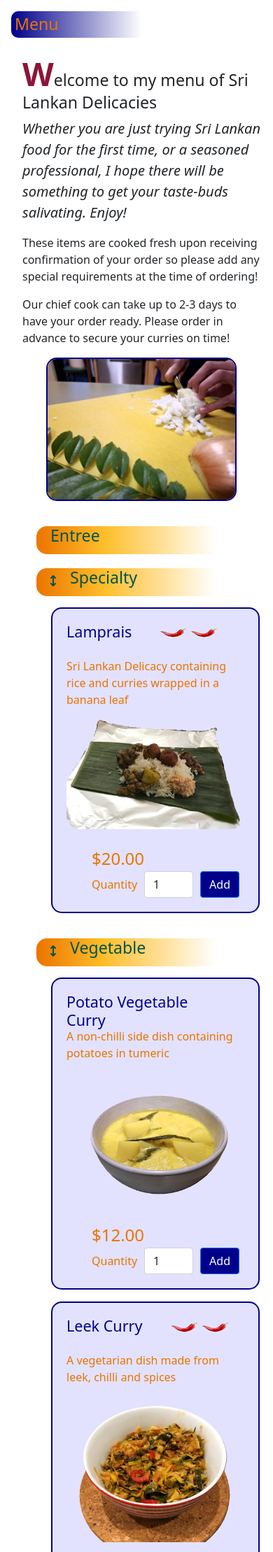
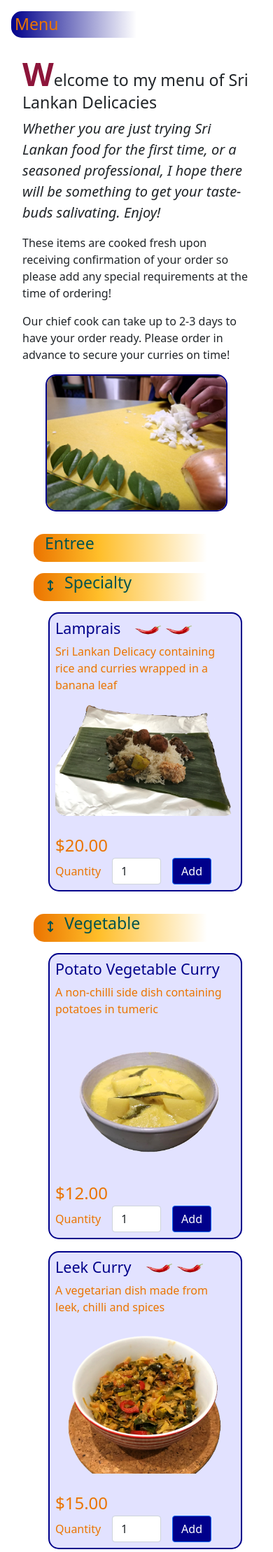
Before and after one commit to mrmansly/SriLankanFoodWebsite, a Django app: page /products/ in a window 390 px wide. Shown: the part 75-2293 px from the top of the page at 70% size. Run offline with Django 5.2, Linux system fonts and the light colour scheme; data comes from the database, SQL or seed files in the repository; style sheets or scripts are compiled from the project's sources; some libraries are stand-ins or nearby versions.

Commit message:
Reorganise media queries for css into the same element for easier reading. Remove hardcoded pixels in scss to be more responsive.

```diff
--- a/main/static/main/css/main.scss
+++ b/main/static/main/css/main.scss
@@ -1,4 +1,4 @@
-@import 'https://cdn.jsdelivr.net/npm/bootstrap@5.0.2/dist/css/bootstrap.min.css';
+@import "https://cdn.jsdelivr.net/npm/bootstrap@5.0.2/dist/css/bootstrap.min.css";
 
 // Sri Lankan Flag colours
 $lankan-white: #FFFFFF;
@@ -16,7 +16,6 @@ $lankan-light-blue: #0000C8;
   display: flex;
   height: 100%;
   flex-direction: row;
-  //max-height: calc(100% - 55px - 55px);
 }
 
 .fa-bars:before {
@@ -42,20 +41,7 @@ html, body {
   flex: 1;
   margin: 1rem !important;
 
-  .page-title-container {
-    //margin: 1rem !important;
-  }
-
-  .page-title-message {
-    //padding-left: 1rem !important;
-  }
-
-  //> div {
-  //  margin: 1rem !important;
-  //}
-
   .page-main-content {
-    //margin: 1rem !important;
     padding: 1rem;
 
     .container {
@@ -68,8 +54,6 @@ html, body {
 
 //FAQ View
 .faq-container {
-
-  gap: 20px;
 
   .faq-item {
     border-radius: 15px;
@@ -104,6 +88,12 @@ html, body {
       padding-right: 0;
       padding-left: 0;
     }
+
+    img {
+      @media (max-width: 768px) {
+        width: 30px;
+      }
+    }
   }
 
   img {
@@ -119,49 +109,25 @@ html, body {
   align-items: center;
 
   > img {
-    //cursor: pointer;
     height: 40px;
     padding-left: 0.5rem;
+
+    @media (max-width: 460px) {
+      display: none;
+    }
   }
 }
 
-@media only screen and (max-width: 768px) {
-
-  .main-content-header-image {
+.items-label {
+  @media (max-width: 768px) {
     display: none;
-  }
-
-  .checkout {
-
-    img {
-      width: 30px;
-    }
-
-  }
-
-  .items-label {
-    display: none;
-  }
-}
-
-@media only screen and (max-width: 660px) {
-  .title-container {
-    width: 350px;
-  }
-}
-
-@media only screen and (max-width: 460px) {
-  .header-image {
-    > img {
-      display: none;
-    }
   }
 }
 
 .page-title-container {
 
   background: linear-gradient(to right, $lankan-dark-blue, $lankan-white 50%);
-  border-radius: 10px;
+  border-radius: 15px;
 
   > h1, h2, h3, h4, h5, h6 {
     padding: 5px;
@@ -169,11 +135,24 @@ html, body {
     color: $lankan-saffron;
     text-align: left;
   }
+
+
+}
+
+.title-container {
+  width: 100%;
+
+  h1 {
+    padding: 0 5rem 0 5rem;
+
+    @media (max-width: 450px) {
+      padding: 0 2rem 0 2rem;
+    }
+  }
 }
 
 .title {
   color: $lankan-saffron;
-  //width: 450px;
   text-align: center;
 }
 
@@ -183,26 +162,29 @@ html, body {
   width: 600px;
   border-collapse: separate;
   border-spacing: 0 15px;
-}
 
-@media screen and (max-width: 768px) {
-  .product-table {
-    width: 300px;
+  @media (max-width: 768px) {
+    width: 90%;
     margin-left: 20px;
     border-collapse: separate;
     border-spacing: 0 15px;
   }
 }
 
+
 .product-item-row {
   padding-top: 10px;
 }
 
 .product-item {
-  padding: 20px;
+  padding: 1rem;
   border: 2px solid $lankan-dark-blue;
   border-radius: 15px;
   background: lighten($lankan-light-blue, 55%);
+
+  @media (max-width: 768px) {
+    padding: 0.5rem !important;
+  }
 
   > .product-item-header {
     display: flex;
@@ -211,16 +193,14 @@ html, body {
     align-content: center;
     color: $lankan-dark-blue;
 
-    //> h4 {
-    //  align-content: center;
-    //}
+    @media (max-width: 768px) {
+      height: initial !important;
+      gap: 20px !important;
+    }
 
-    > .warning-image-container {
-      //display: flex;
-      //flex-direction: row;
+    > .ingredients-warning-container {
       gap: 20px;
       margin-bottom: .5rem;
-      //position: relative;
 
       > img {
         width: 40px;
@@ -228,50 +208,16 @@ html, body {
     }
   }
 
-  //.chilli-container {
-  //  //display: flex;
-  //  //flex-direction: row;
-  //  //position: relative;
-  //
-  //  > img {
-  //    //position: absolute;
-  //    width: 40px;
-  //    //height: auto;
-  //  }
-  //}
-  //
-  //.peanut-container {
-  //  //position: relative;
-  //
-  //  > img {
-  //    //position: absolute;
-  //    width: 40px;
-  //    top: 0;
-  //    left: 10px;
-  //  }
-  //}
-
   .product-img {
-    //width: 300px;
-    //height: 200px;
-    border-radius: 20px;
+    border-radius: 15px;
     cursor: pointer;
   }
 
   > .product-details-container {
-
     display: flex;
     flex-direction: column;
     justify-content: space-around;
-
-    > div {
-      //
-      //display: flex;
-      //flex-direction: row;
-      //gap: 40px;
-    }
   }
-
 }
 
 .product-price {
@@ -300,7 +246,7 @@ html, body {
   display: flex;
   flex-direction: row;
   align-items: center;
-  gap: 10px;
+  gap: 1rem;
 
   > label {
     align-items: center;
@@ -311,27 +257,21 @@ html, body {
   }
 }
 
-.no-image {
-  width: 200px;
-  height: 150px;
-  text-align: center;
-  color: $lankan-dark-red;
-}
-
 .sidebar {
   display: flex;
   background: linear-gradient($lankan-dark-blue, $lankan-light-blue, $lankan-dark-blue);
   padding-top: 50px;
   flex-direction: column;
-  width: 160px;
+  width: 130px;
   transition: height 0.5s ease;
 
   a {
-    padding: 6px 8px 6px 16px;
+    padding: 0.5rem;
     text-decoration: none;
     color: $lankan-saffron;
     font-size: 25px;
     display: block;
+    text-align: center;
   }
 
   a:hover {
@@ -352,7 +292,7 @@ html, body {
   }
 
   > h3 {
-    padding: 0 20px 0 20px;
+    padding-left: 1rem;
     color: $lankan-green;
   }
 }
@@ -391,7 +331,6 @@ html, body {
 .action-button {
   background-color: $lankan-dark-blue;
   color: $lankan-white;
-  //margin-top: 1rem;   // this needs to stay off (for order details screen)
 
   &:hover {
     background-color: $lankan-light-blue;
@@ -409,6 +348,10 @@ html, body {
   height: 40px;
   margin-bottom: 30px;
 
+  @media (max-width: 992px) {
+    display: none;
+  }
+
   > a {
     color: $lankan-green;
     text-decoration: none;
@@ -420,21 +363,9 @@ html, body {
   }
 }
 
-@media only screen and (max-width: 992px) {
-  .menu-classification {
-    display: none;
-  }
-}
-
 .classification-item {
-  margin: 20px 0 0 20px;
+  margin: 1rem 0 0 1rem;
   color: $lankan-saffron;
-
-  > h5 {
-    margin-left: 40px;
-    margin-top: inherit;
-  }
-
 }
 
 .cart-quantity {
@@ -442,35 +373,11 @@ html, body {
 }
 
 .form-container {
-
-  //display: flex;
-  //flex-direction: column;
   gap: 20px;
 
   > div {
-    //@extend .col-12;
-
-    color:$lankan-black;
-    //display: flex;
-    //flex-direction: row;
-    //gap: 10px;
+    color: $lankan-black;
   }
-
-  //label {
-  //  width: 100px;
-  //}
-  //
-  //input[type="checkbox"] {
-  //  width: 15px;
-  //}
-  //
-  //input {
-  //  width: 300px;
-  //}
-  //
-  //> button {
-  //  width: 150px;
-  //}
 }
 
 .email-table {
@@ -490,14 +397,7 @@ html, body {
 .border-bottom-double {
   border-bottom: double 2px !important;
   border-bottom-color: $lankan_black;
-  //border-width: 1;
 }
-
-//.warning-img {
-//  width: 40px;
-//  //rotate: -40deg;
-//}
-
 
 /* Modal Styles */
 .modal {
@@ -581,10 +481,6 @@ html, body {
   transform: scale(2); //Zoom Factor
 }
 
-//.form-container label {
-//  width: 150px !important;
-//}
-
 .hide-field {
   display: none !important;
 }
@@ -594,6 +490,10 @@ html, body {
   padding-left: 0;
   padding-right: 0;
   margin-bottom: 1rem;
+
+  @media (max-width: 768px) {
+    display: none;
+  }
 
   > img {
     max-height: 300px;
@@ -607,13 +507,8 @@ html, body {
   cursor: pointer;
 }
 
-//.left-col-image {
-//  width: 100%;
-//  //border: 50px solid $lankan-white;
-//}
-
 .article-first-paragraph {
-  h1::first-letter,h2::first-letter,h3::first-letter,h4::first-letter,h5::first-letter {
+  h1::first-letter, h2::first-letter, h3::first-letter, h4::first-letter, h5::first-letter {
     text-transform: uppercase;
     font-size: 2em;
     font-weight: bold;
@@ -621,12 +516,11 @@ html, body {
   }
 }
 
-
 .image-frame {
-    max-width: 80%;
-    border: 2px solid $lankan-dark-blue;
-    border-radius: 15px;
-    margin-bottom: 1rem;
+  max-width: 80%;
+  border: 2px solid $lankan-dark-blue;
+  border-radius: 15px;
+  margin-bottom: 1rem;
 }
 
 .folder-content {
--- a/main/templates/main/base.html
+++ b/main/templates/main/base.html
@@ -13,6 +13,7 @@
     {% load static %}
     {% load sass_tags %}
 
+    <link href="https://cdn.jsdelivr.net/npm/bootstrap@5.0.2/dist/css/bootstrap.min.css" rel="stylesheet" integrity="sha384-EVSTQN3/azprG1Anm3QDgpJLIm9Nao0Yz1ztcQTwFspd3yD65VohhpuuCOmLASjC" crossorigin="anonymous">
     <link rel="stylesheet" href="https://cdnjs.cloudflare.com/ajax/libs/font-awesome/6.0.0-beta3/css/all.min.css">
 
     {# Creates the css and puts it in /staticfiles/main/css #}
--- a/main/templates/main/products.html
+++ b/main/templates/main/products.html
@@ -4,7 +4,6 @@
 {% load custom_filters %}
 
 {% block head_content %}
-
 
     <script src="{% static 'main/' %}"></script>
     <script type="text/javascript">
@@ -173,7 +172,7 @@
                                         <div class="product-item-header">
 
                                             <h4>{{ product.name }}</h4>
-                                            <div class="warning-image-container">
+                                            <div class="ingredients-warning-container">
                                                 {% if product.chilli_level > 0 %}
                                                     {% for i in product.chilli_level|chilli_range %}
                                                         <img class="warning-img level-{{ forloop.counter }}"
@@ -204,11 +203,10 @@
                                                                  '{% static 'images/menu/' %}{{ product.image }}',
                                                                  '{{ product.name }}', '{{ product.description }}')"
                                                          onerror="this.onerror=null; this.src='{% static 'images/no-image.png' %}'">
-                                                    {#                                            </a>#}
 
                                                 </div>
 
-                                                <div class="col-12 col-md-6 ps-5">
+                                                <div class="col-12 col-md-6">
                                                     <label class="product-price">${{ product.price|floatformat:2 }}</label>
                                                     <div class="product-quantity">
                                                         <label for="quantity">Quantity</label>
```
